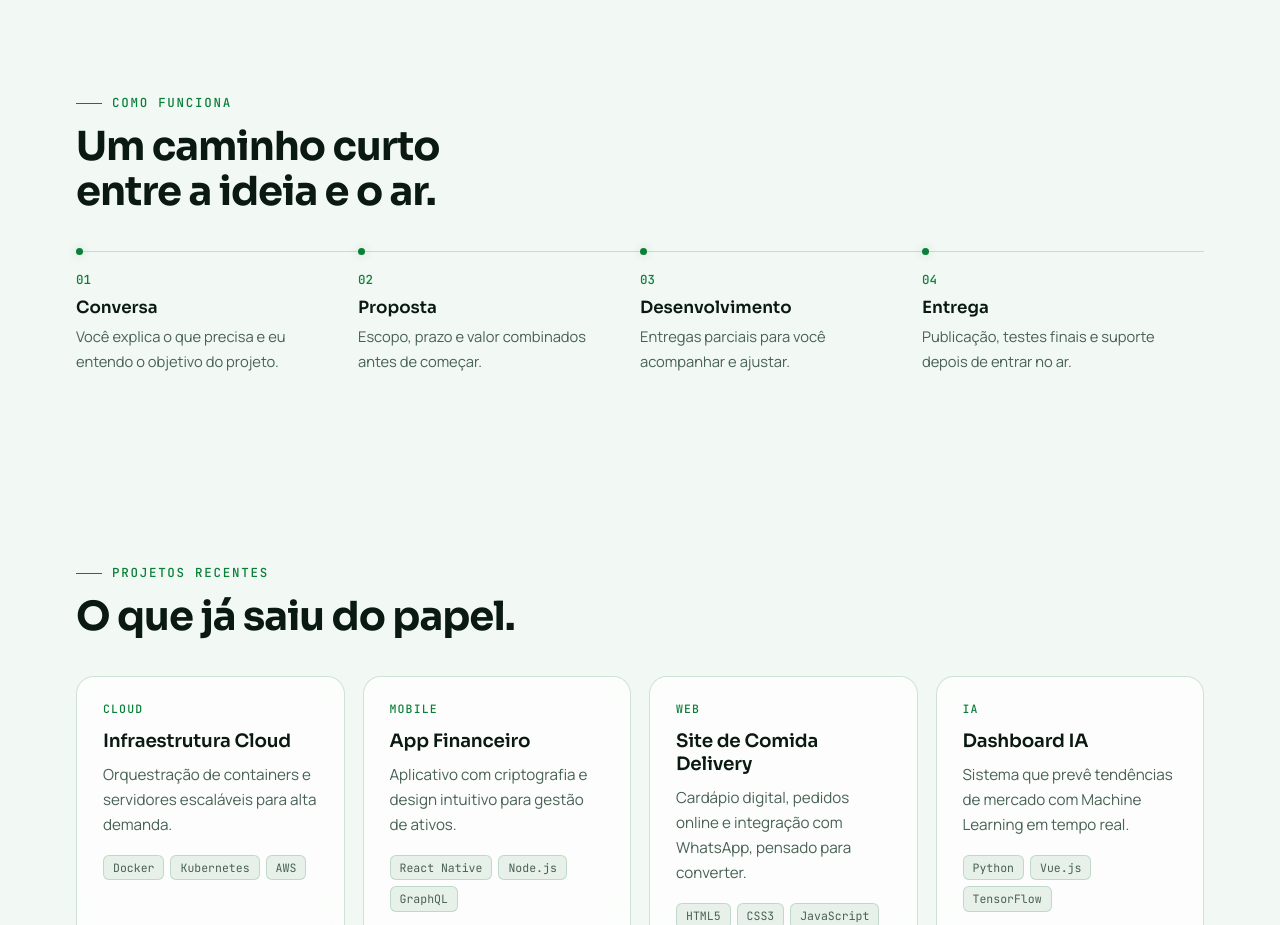
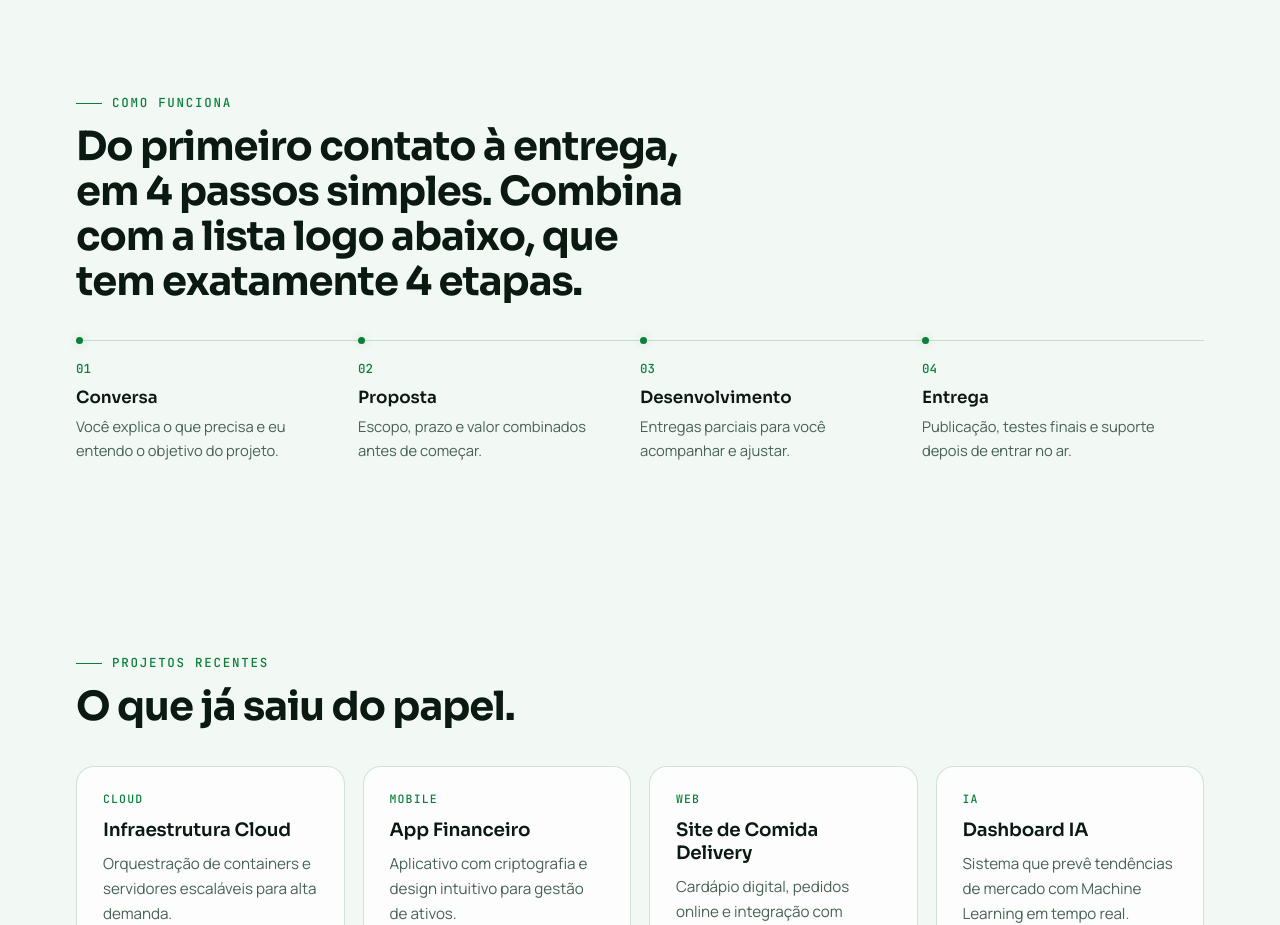
Before and after one commit to Rodrigocolorado/systemsdeveloper, a plain HTML site: page index.html in a window 1280 px wide. Shown: the part 1282-2207 px from the top of the page. Drawn offline with Linux system fonts and the light colour scheme.

Commit message:
Update section heading

```diff
--- a/index.html
+++ b/index.html
@@ -330,7 +330,7 @@ footer span { font-family: var(--f-mono); font-size: 0.78rem; }
 
 <section class="block" style="padding-top:0">
   <div class="wrap">
-    <div class="head"><span class="eyebrow">Como funciona</span><h2>Um caminho curto entre a ideia e o ar.</h2></div>
+    <div class="head"><span class="eyebrow">Como funciona</span><h2>Do primeiro contato à entrega, em 4 passos simples. Combina com a lista logo abaixo, que tem exatamente 4 etapas.</h2></div>
     <ol class="steps">
       <li><h3>Conversa</h3><p>Você explica o que precisa e eu entendo o objetivo do projeto.</p></li>
       <li><h3>Proposta</h3><p>Escopo, prazo e valor combinados antes de começar.</p></li>
```
